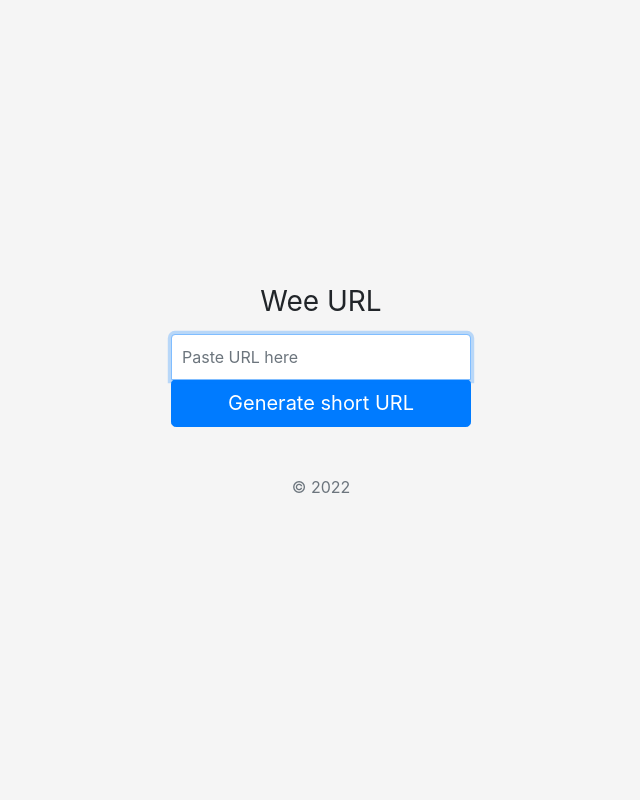
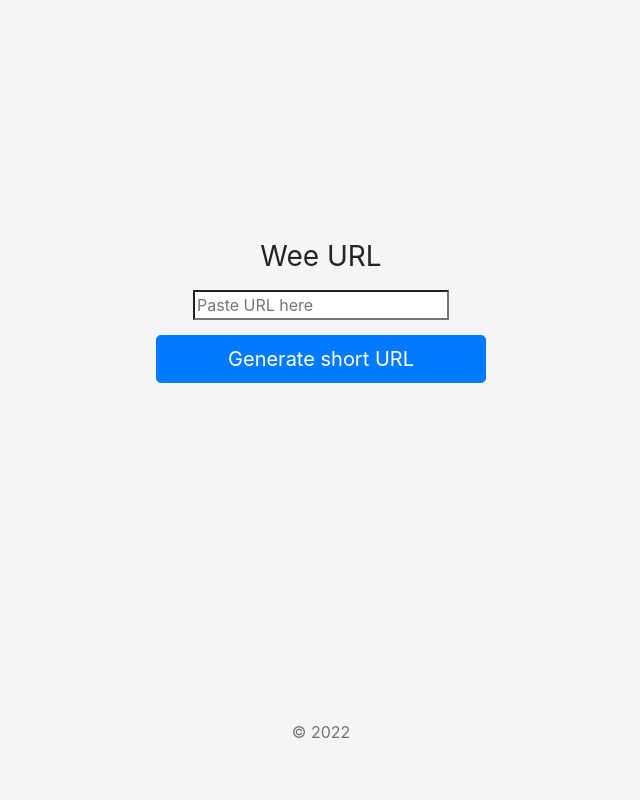
Before and after one commit to lamsi7/wee-url, a Django app: page / in a window 1280 px wide. Shown: the whole page, without its empty margins (319-959 px from the left). Run offline with Django 4.2, Linux system fonts and the light colour scheme; some libraries are stand-ins or nearby versions.

Commit message:
feat: ajax-succes with forms

```diff
--- /dev/null
+++ b/wee_url_app/forms.py
@@ -0,0 +1,14 @@
+from django import forms
+from .models import UrlModel
+
+
+class UrlForm(forms.ModelForm):
+    class Meta:
+        model = UrlModel
+        fields = ["link"]
+        labels = {"link": ""}
+        widgets = {
+            "link": forms.TextInput(
+                attrs={"id": "inputURL", "placeholder": "Paste URL here"}
+            )
+        }
--- a/wee_url_app/models.py
+++ b/wee_url_app/models.py
@@ -5,7 +5,7 @@
 
 class UrlModel(models.Model):
     link = models.CharField(max_length=10000)
-    gen_id = models.CharField(max_length=10)
+    gen_id = models.CharField(max_length=15, unique=True)
 
     def __str__(self) -> str:
         return self.link
--- a/wee_url_app/static/wee_url_app/main.js
+++ b/wee_url_app/static/wee_url_app/main.js
@@ -12,8 +12,14 @@
             csrfmiddlewaretoken:$('input[name=csrfmiddlewaretoken]').val(),
 
         },
-        success: function(){
+        success: function(response){
+            console.log(response)
             console.log("successs");
+            // Add new url to the website
+            document.getElementById("new-url").className = 'new-url-visible'
+            document.getElementById('gen-id').textContent=response['gen_id']
+
+
         }
     });
 }
--- a/wee_url_app/static/wee_url_app/style.css
+++ b/wee_url_app/static/wee_url_app/style.css
@@ -21,22 +21,25 @@
 .form-generate-url {
   width: 100%;
   max-width: 330px;
-  padding: 15px;
+  padding-top: 25vh;
   margin: 0 auto;
+  align-items: center;
 }
 
-.form-generate-url .form-control {
-  position: relative;
-  box-sizing: border-box;
-  height: auto;
-  padding: 10px;
-  font-size: 16px;
-}
-.form-generate-url .form-control:focus {
-  z-index: 2;
-}
+
 .form-generate-url input[type="text"] {
   margin-bottom: -1px;
   border-bottom-right-radius: 0;
   border-bottom-left-radius: 0;
 }
+
+.new-url-not-visible{
+  display:none;
+}
+.new-url-visible{
+  margin-top: 20px;
+}
+
+.text-muted{
+  color: aquamarine;
+}
--- a/wee_url_app/templates/wee_url_app/index.html
+++ b/wee_url_app/templates/wee_url_app/index.html
@@ -19,16 +19,20 @@
     <link href="{% static 'wee_url_app/style.css'%}" rel="stylesheet" type="text/css">
 </head>
 
-<body class="text-center">
+<body class="text-center d-flex flex-column min-vh-100">
     <form class="form-generate-url" method="POST">
+        <h1 class="h3 mb-3 font-weight-normal">Wee URL</h1>
         {% csrf_token %}
-        <h1 class="h3 mb-3 font-weight-normal">Wee URL</h1>
-        <label for="inputURL" class="sr-only">URL</label>
-        <input type="text" id="inputURL" name="inputURL" class="form-control" placeholder="Paste URL here" required
-            autofocus>
+        {{form.as_p}}
         <button id="btn-generate-url" class="btn btn-lg btn-primary btn-block" type="submit">Generate short URL</button>
+        <div id="new-url" class="new-url-not-visible">
+            <h3>New url: <span id="gen-id"></span></h3>
+        </div>
+    </form>
+
+    <footer class="mt-auto">
         <p class="mt-5 mb-3 text-muted">&copy; 2022</p>
-    </form>
+    </footer>
 
     <script src="{% static 'wee_url_app/main.js'%}"></script>
 </body>
--- a/wee_url_app/views.py
+++ b/wee_url_app/views.py
@@ -1,17 +1,38 @@
 from django.shortcuts import render, HttpResponse
+from .forms import UrlForm
 from .models import UrlModel
 import uuid
+from django.http import JsonResponse
 
 # Create your views here.
 
 
 def index(request):
-    return render(request, "wee_url_app/index.html")
+    if request.method == "GET":
+        form = UrlForm()
+        return render(request, "wee_url_app/index.html", {"form": form})
+
+
+def generate_uuid():
+    _id = str(uuid.uuid4())[:5]
+    # Check if _id already exists in the table
+    exists = UrlModel.objects.filter(gen_id=_id).exists()
+    while exists:
+        print("Generating new id")
+        _id = str(uuid.uuid4())[:5]
+        exists = UrlModel.objects.filter(gen_id=_id).exists()
+    return _id
 
 
 def generate_short_url(request):
     if request.method == "POST":
+        print(f"hereeeeeeee: {request.POST}")
         link = request.POST["link"]
-        gen_id = str(uuid.uuid4())[:5]
-        new_url = UrlModel(link=link, gen_id=gen_id)
-        new_url.save()
+        filled_form = UrlForm({"link": link})
+        if filled_form.is_valid():
+            new_url = filled_form.save(commit=False)
+            gen_id = generate_uuid()
+            new_url.gen_id = gen_id
+            new_url.save()
+            response = {"link": link, "gen_id": gen_id}
+            return JsonResponse(response)
```
Also changed, not shown: db.sqlite3, wee_url_app/migrations/0001_initial.py (added).
